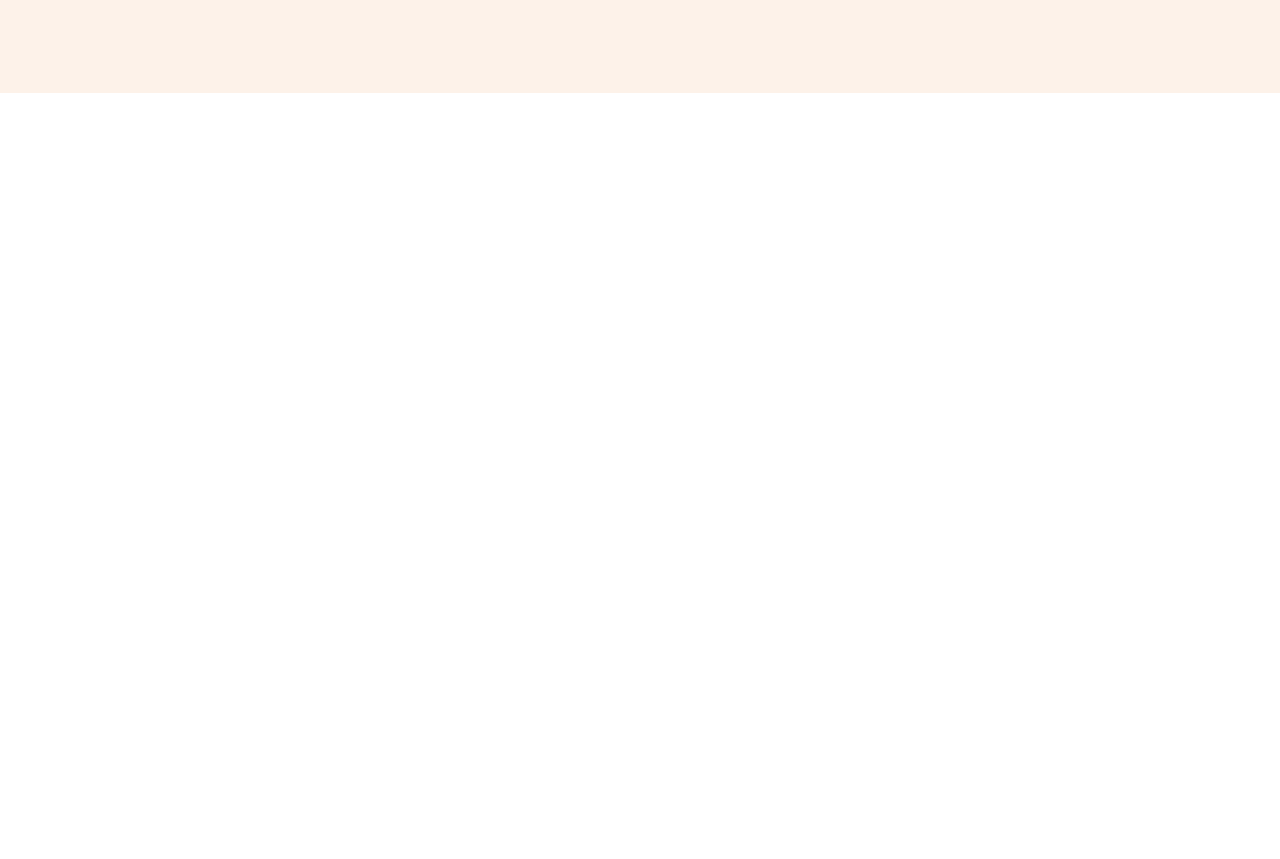
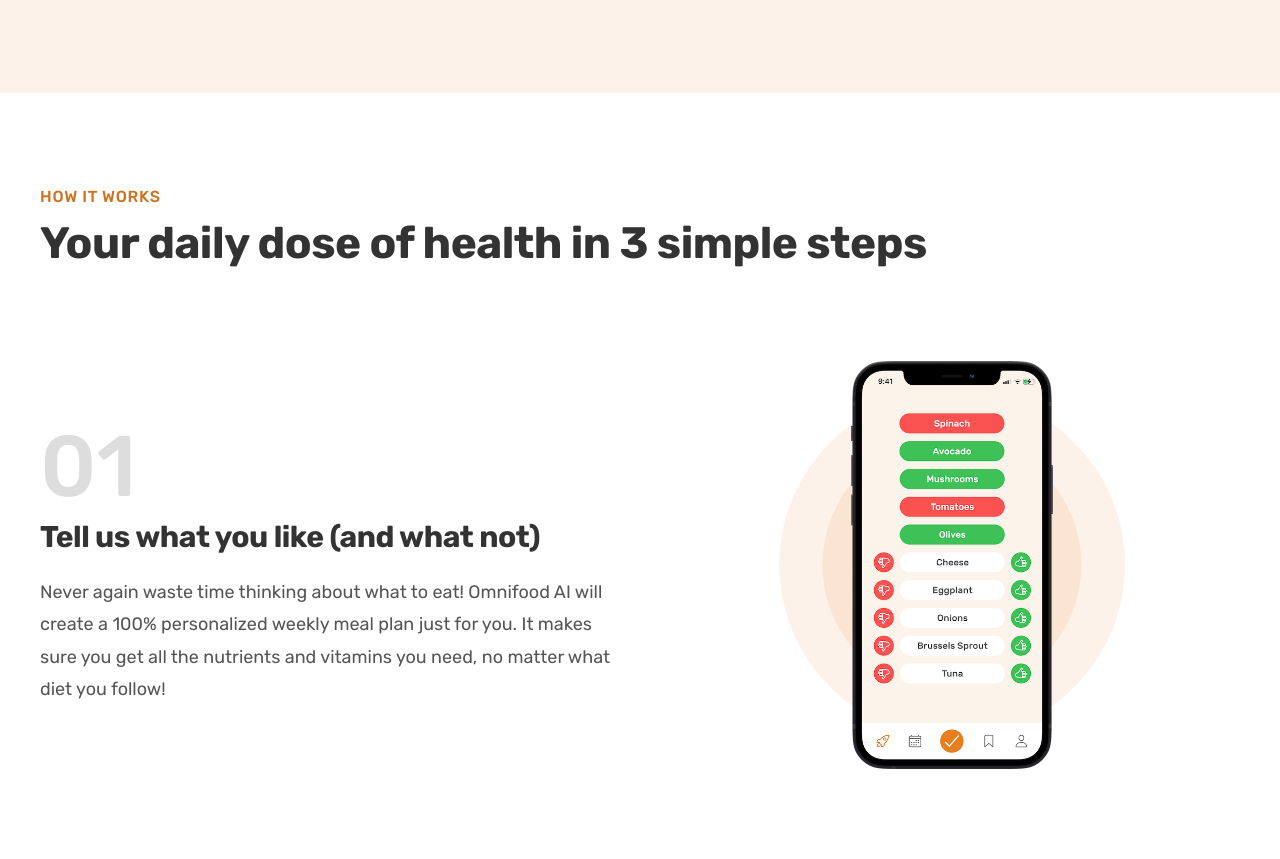
Before and after one commit to UmutYG/Omnifood-Clone, a plain HTML site: page index.html in a window 1280 px wide. Shown: the part 701-1560 px from the top of the page. Before the commit the page ends 800 px from the top, so only its background shows below. Drawn offline with Linux system fonts and the light colour scheme.

Commit message:
how it works added

```diff
--- a/css/style.css
+++ b/css/style.css
@@ -13,12 +13,13 @@
     Default: 1
     Small: 1.05
     Phrargraph: 1.6
+    1.8
 
 02 --- COLORS
     Primary: #e67e22
-
     Tints: #fdf2e9
     Shades: #cf711f
+    #fae5d3
     Accents:
     Greys: #555  #333
 
@@ -52,6 +53,26 @@ body {
     line-height: 1;
     font-weight: 400;
     color: #555;
+}
+
+.container {
+    width: 120rem;
+    margin: 0 auto;
+}
+
+.grid--cols-2 {
+    grid-template-columns: repeat(2, 1fr);
+}
+
+.grid--cols-3 {
+    grid-template-columns: repeat(3, 1fr);
+}
+
+.grid {
+    display: grid;
+    align-items: center;
+    row-gap: 9.6rem;
+    column-gap: 4.8rem;
 }
 
 .header {
@@ -122,12 +143,23 @@ body {
     padding: 0 2.4rem;
 }
 
+.heading-primary,
+.heading-secondary,
+.heading-tertiary {
+    letter-spacing: -0.5px;
+    color: #333;
+
+}
+
 .heading-primary {
     font-size: 5.2rem;
     margin-bottom: 4.8rem;
-    letter-spacing: -0.5px;
     line-height: 1.05;
-    color: #333;
+}
+
+.heading-tertiary {
+    font-size: 3rem;
+    margin-bottom: 2.4rem;
 }
 
 .hero-description {
@@ -203,3 +235,74 @@ body {
     color: #cf711f;
     font-weight: 700;
 }
+
+.section-how {
+    padding: 9.6rem 0;
+}
+
+.heading-secondary {
+    font-size: 4.4rem;
+    margin-bottom: 9.6rem;
+}
+
+.subheading {
+    display: block;
+    font-size: 1.6rem;
+    font-weight: 500;
+    color: #cf711f;
+    letter-spacing: 0.75px;
+    margin-bottom: 1.6rem;
+}
+
+.step-number {
+    display: block;
+    color: #ddd;
+    font-size: 8.6rem;
+    font-weight: 500;
+    margin-bottom: 1.2rem;
+}
+
+
+
+.step-description {
+    font-size: 1.8rem;
+    line-height: 1.8;
+}
+
+.step-img-box {
+    display: flex;
+    justify-content: center;
+
+    position: relative;
+}
+
+.step-img-box::before, .step-img-box::after {
+    content: "";
+    display: block;
+    position: absolute;
+    /* 60% of padding of the parents height trick */
+    top: 50%;
+    left: 50%;
+    transform: translate(-50%, -50%);
+    border-radius: 50%;
+}
+
+.step-img-box::before {
+    background-color: #fdf2e9;
+    width: 60%;
+    padding-bottom: 60%;
+    z-index: -1;
+
+
+}
+
+.step-img-box::after {
+    background-color: #fae5d3;
+    width: 45%;
+    padding-bottom: 45%;
+    z-index: -1;
+}
+
+.step-img {
+    width: 35%;
+}
--- a/index.html
+++ b/index.html
@@ -96,5 +96,75 @@
                 </div>
             </div>
         </section>
+
+        <section class="section-how">
+            <div class="container">
+                <span class="subheading">HOW IT WORKS</span>
+                <h2 class="heading-secondary">
+                    Your daily dose of health in 3 simple steps
+                </h2>
+            </div>
+
+            <div class="container">
+                <div class="grid grid--cols-2">
+                    <!-- STEP 01 -->
+                    <div class="step-text">
+                        <span class="step-number">01</span>
+                        <h3 class="heading-tertiary">
+                            Tell us what you like (and what not)
+                        </h3>
+                        <p class="step-description">
+                            Never again waste time thinking about what to eat!
+                            Omnifood AI will create a 100% personalized weekly
+                            meal plan just for you. It makes sure you get all
+                            the nutrients and vitamins you need, no matter what
+                            diet you follow!
+                        </p>
+                    </div>
+
+                    <div class="step-img-box">
+                        <img class="step-img" src="img/app/app-screen-1.png" alt="iPhone app screenshoot" />
+
+                    </div>
+                    <!-- STEP 02 -->
+                    <div class="step-img-box">
+                        <img class="step-img" src="img/app/app-screen-1.png" alt="iPhone app screenshoot" />
+                    </div>
+                    <div class="step-text">
+                        <span class="step-number">01</span>
+                        <h3 class="heading-tertiary">
+                            Tell us what you like (and what not)
+                        </h3>
+                        <p class="step-description">
+                            Never again waste time thinking about what to eat!
+                            Omnifood AI will create a 100% personalized weekly
+                            meal plan just for you. It makes sure you get all
+                            the nutrients and vitamins you need, no matter what
+                            diet you follow!
+                        </p>
+                    </div>
+
+                    <!-- STEP 03 -->
+                    <div class="step-text">
+                        <span class="step-number">01</span>
+                        <h3 class="heading-tertiary">
+                            Tell us what you like (and what not)
+                        </h3>
+                        <p class="step-description">
+                            Never again waste time thinking about what to eat!
+                            Omnifood AI will create a 100% personalized weekly
+                            meal plan just for you. It makes sure you get all
+                            the nutrients and vitamins you need, no matter what
+                            diet you follow!
+                        </p>
+                    </div>
+
+                    <div class="step-img-box">
+                        <img class="step-img" src="img/app/app-screen-2.png" alt="iPhone app screenshoot" />
+
+                    </div>
+                </div>
+            </div>
+        </section>
     </body>
 </html>
```
Also changed, not shown: screenshot.png.
